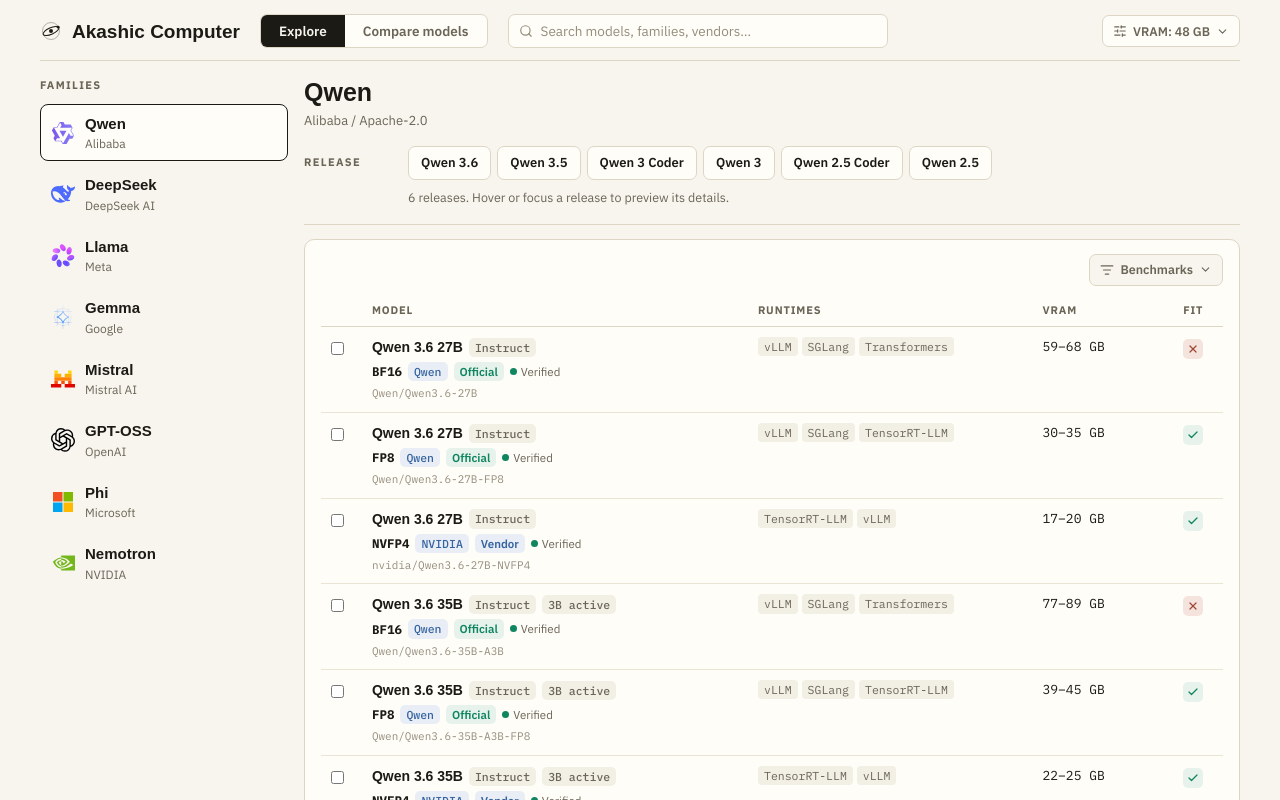
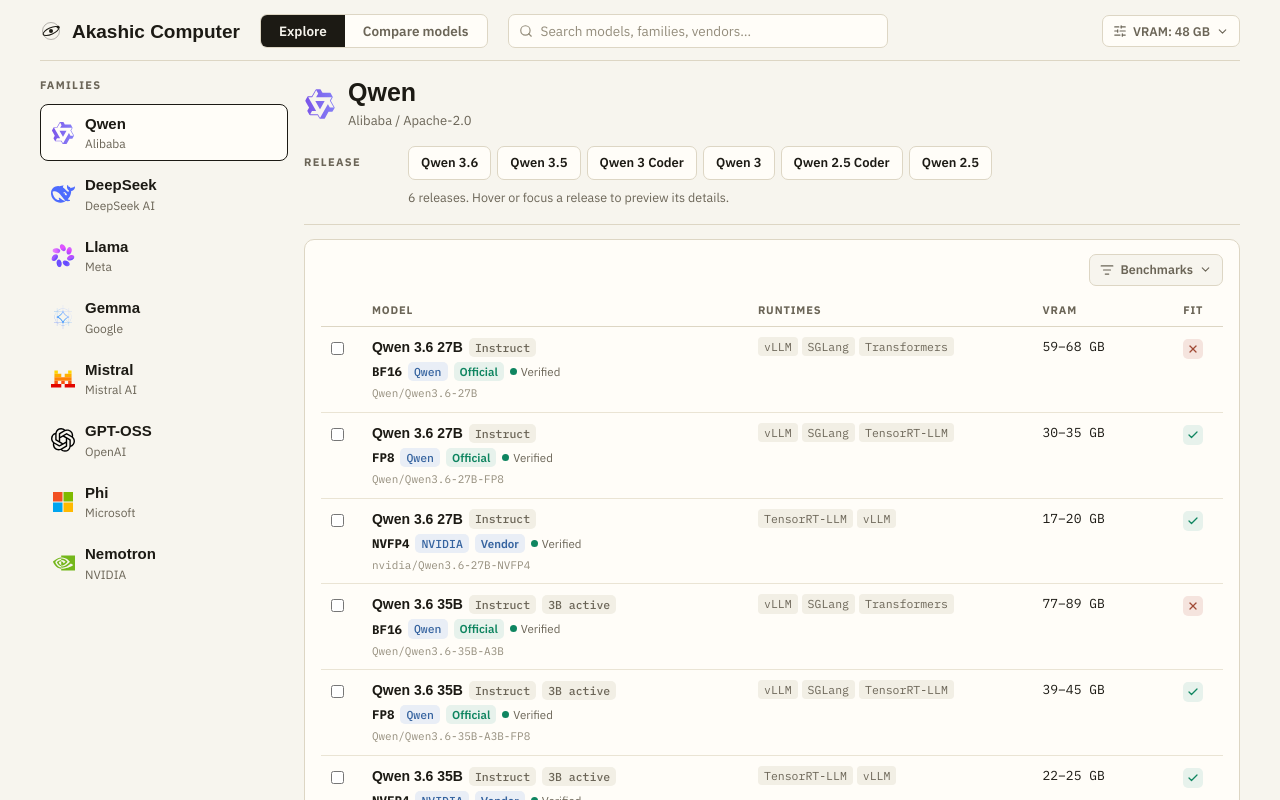
Before and after one commit to mjkang-estrella/akashic-computer, a Next.js app: page / in a window 1280 px wide. Shown: the top 800 px of the page. Built offline with nearby package versions, Linux system fonts and the light colour scheme; a web font is replaced by a local one.

Commit message:
Add family logo to model heading

```diff
--- a/src/components/atlas/ExploreView.tsx
+++ b/src/components/atlas/ExploreView.tsx
@@ -227,13 +227,23 @@
       <section className="min-w-0">
         <div className="border-b border-line pb-4">
           <header>
-            <div>
+            <div className="flex items-center gap-3">
+              <Image
+                src={FAMILY_LOGOS[family.id]}
+                alt=""
+                aria-hidden="true"
+                width={32}
+                height={32}
+                className="h-8 w-8 flex-none object-contain"
+              />
+              <div className="min-w-0">
                 <h2 className="font-display text-[25px] font-semibold leading-tight">
                   {family.name}
                 </h2>
                 <p className="mt-0.5 text-[13px] text-muted">
                   {family.vendor} / {release?.license ?? licenses.join(", ")}
                 </p>
+              </div>
             </div>
           </header>
 
```
Lines whose indentation alone changed are shown as unchanged.
